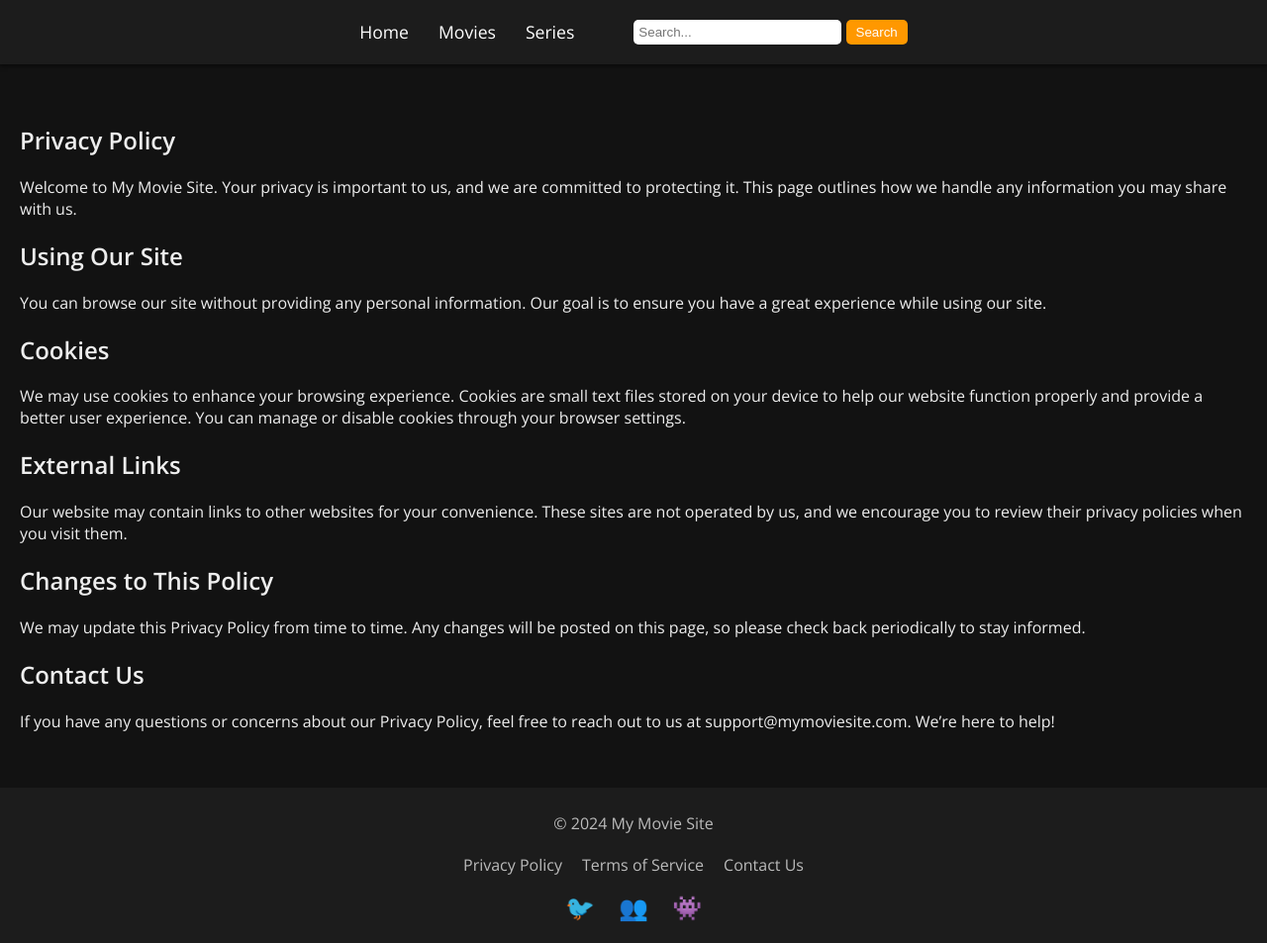
After one commit to kepo402/movie-scraper-django, a Django app: page /movies/privacy-policy/ in a window 1280 px wide. The commit adds this page. Shown: the whole page at 99% size. Run offline with Django 5.2, Linux system fonts and the light colour scheme.

Commit message:
new commit

```diff
--- /dev/null
+++ b/movies/templates/movies/privacy_policy.html
@@ -0,0 +1,25 @@
+{% extends "base.html" %}
+
+{% block title %}Privacy Policy{% endblock %}
+
+{% block content %}
+<article>
+    <h1>Privacy Policy</h1>
+    <p>Welcome to My Movie Site. Your privacy is important to us, and we are committed to protecting it. This page outlines how we handle any information you may share with us.</p>
+
+    <h2>Using Our Site</h2>
+    <p>You can browse our site without providing any personal information. Our goal is to ensure you have a great experience while using our site.</p>
+
+    <h2>Cookies</h2>
+    <p>We may use cookies to enhance your browsing experience. Cookies are small text files stored on your device to help our website function properly and provide a better user experience. You can manage or disable cookies through your browser settings.</p>
+
+    <h2>External Links</h2>
+    <p>Our website may contain links to other websites for your convenience. These sites are not operated by us, and we encourage you to review their privacy policies when you visit them.</p>
+
+    <h2>Changes to This Policy</h2>
+    <p>We may update this Privacy Policy from time to time. Any changes will be posted on this page, so please check back periodically to stay informed.</p>
+
+    <h2>Contact Us</h2>
+    <p>If you have any questions or concerns about our Privacy Policy, feel free to reach out to us at support@mymoviesite.com. We’re here to help!</p>
+</article>
+{% endblock %}
--- a/movies/urls.py
+++ b/movies/urls.py
@@ -7,5 +7,7 @@ urlpatterns = [
     path('<int:content_id>/', views.content_detail, name='content_detail'),  # Ensure content_id is captured
     path('terms-of-service/', views.terms_of_service, name='terms_of_service'),
     path('search/', views.search, name='search'),  # Add this line
+    path('privacy-policy/', views.privacy_policy, name='privacy_policy'),
+    path('contact-us/', views.contact_us, name='contact_us'),
 
 ]
--- a/movies/views.py
+++ b/movies/views.py
@@ -34,5 +34,12 @@ def search(request):
     return render(request, 'movies/search_results.html', context)
 
 
+def privacy_policy(request):
+    return render(request, 'movies/privacy_policy.html')
+
+def contact_us(request):
+    return render(request, 'movies/contact_us.html')
+
+
 def home(request):
     return redirect('movie_list')
--- a/templates/base.html
+++ b/templates/base.html
@@ -181,9 +181,9 @@
     <footer>
         <p>&copy; {% block footer_year %}2024{% endblock %} My Movie Site</p>
         <div class="footer-links">
-            <a href="#">Privacy Policy</a>
+            <a href="{% url 'privacy_policy' %}">Privacy Policy</a>
             <a href="{% url 'terms_of_service' %}">Terms of Service</a>
-            <a href="#">Contact U</a>
+            <a href="{% url 'contact_us' %}">Contact Us</a>
         </div>
         <div class="social-icons">
             <a href="https://twitter.com" target="_blank">&#x1F426;</a> <!-- Twitter Icon -->
```
Also changed, not shown: movies/templates/movies/contact_us.html (added, +20 -0 lines).
